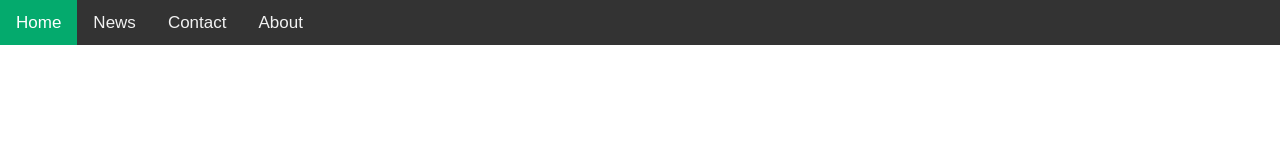
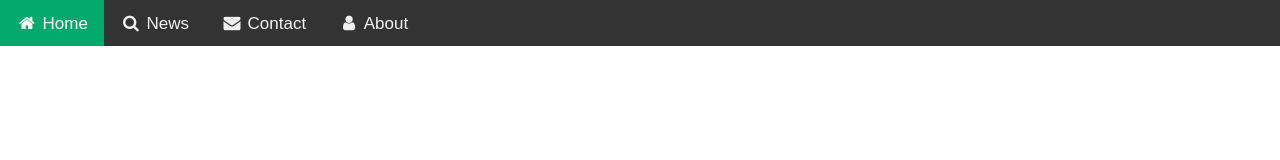
Before and after one commit to mapzine123/myHtml, a plain HTML site: page Topnave_Responsive/index.html in a window 1280 px wide. Drawn offline with Linux system fonts and the light colour scheme.

Commit message:
반응형 top nav Icon추가

```diff
--- a/Topnave_Responsive/index.html
+++ b/Topnave_Responsive/index.html
@@ -12,10 +12,10 @@
 <body>
 <div class="bodyContainer">
     <div class="topnav" id="myTopnav">
-        <a href="#home" class="active">Home</a>
-        <a href="#news">News</a>
-        <a href="#contact">Contact</a>
-        <a href="#about">About</a>
+        <a href="#home" class="active"><i class="fa fa-fw fa-home"></i> Home</a>
+        <a href="#news"><i class="fa fa-fw fa-search"></i> News</a>
+        <a href="#contact"><i class="fa fa-fw fa-envelope"></i> Contact</a>
+        <a href="#about"><i class="fa fa-fw fa-user"></i> About</a>
         <a href="javascript:void(0);" class="icon">
             <i class="fa fa-bars"></i>
         </a>
```
